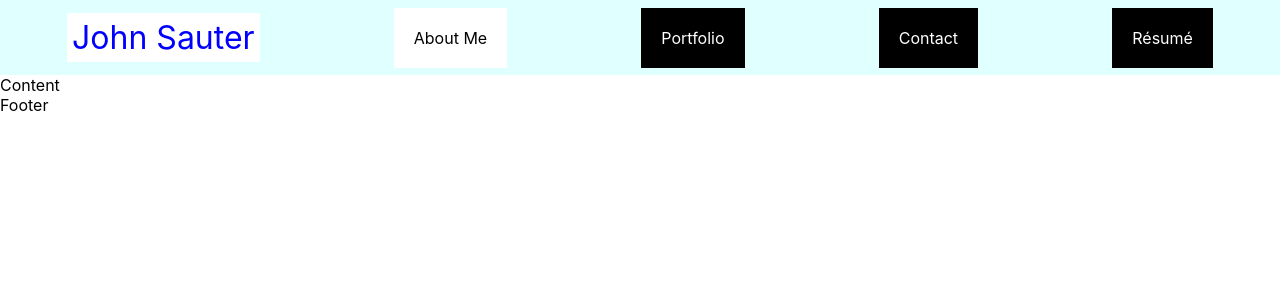
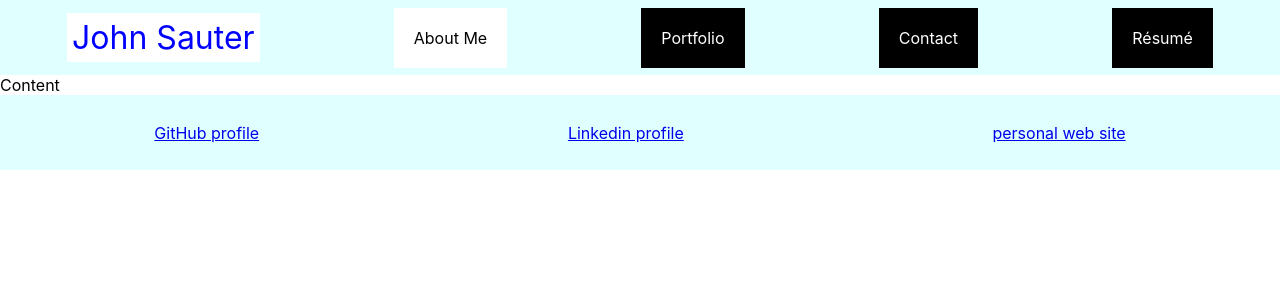
Before and after one commit to JohnSauter/UNH_Bootcamp-20-React_Portfolio, a React (Create React App) app: page / in a window 1280 px wide. Shown: the top 300 px of the page. Built offline with nearby package versions, Linux system fonts and the light colour scheme.

Commit message:
Fill out the footer

```diff
--- a/src/component/Footer.css
+++ b/src/component/Footer.css
@@ -1 +1,15 @@
 /* CSS for Footer.js  */
+
+/* Contrast selected and non-selected navigation items.  */
+
+/* Space the navigation items across the page.  */
+.footer_container {
+  height: 75px;
+  background: lightcyan;
+  display: flex;
+  flex-direction: row;
+  flex-wrap: wrap;
+  justify-content: space-around;
+  align-content: center;
+  align-items: center;
+}
--- a/src/component/Footer.js
+++ b/src/component/Footer.js
@@ -2,5 +2,19 @@
 import "./Footer.css";
 
 export default function Footer(props) {
-  return <div>Footer</div>;
+  return (
+    <nav className="footer_container">
+      <span>
+        <a href="https:github.com/JohnSauter/">GitHub profile</a>
+      </span>
+      <span>
+        <a href="https://www.linkedin.com/in/john-sauter-9580b2232/">
+          Linkedin profile
+        </a>
+      </span>
+      <span>
+        <a href="https://www.systemeyescomputerstore.com/">personal web site</a>
+      </span>
+    </nav>
+  );
 }
```
